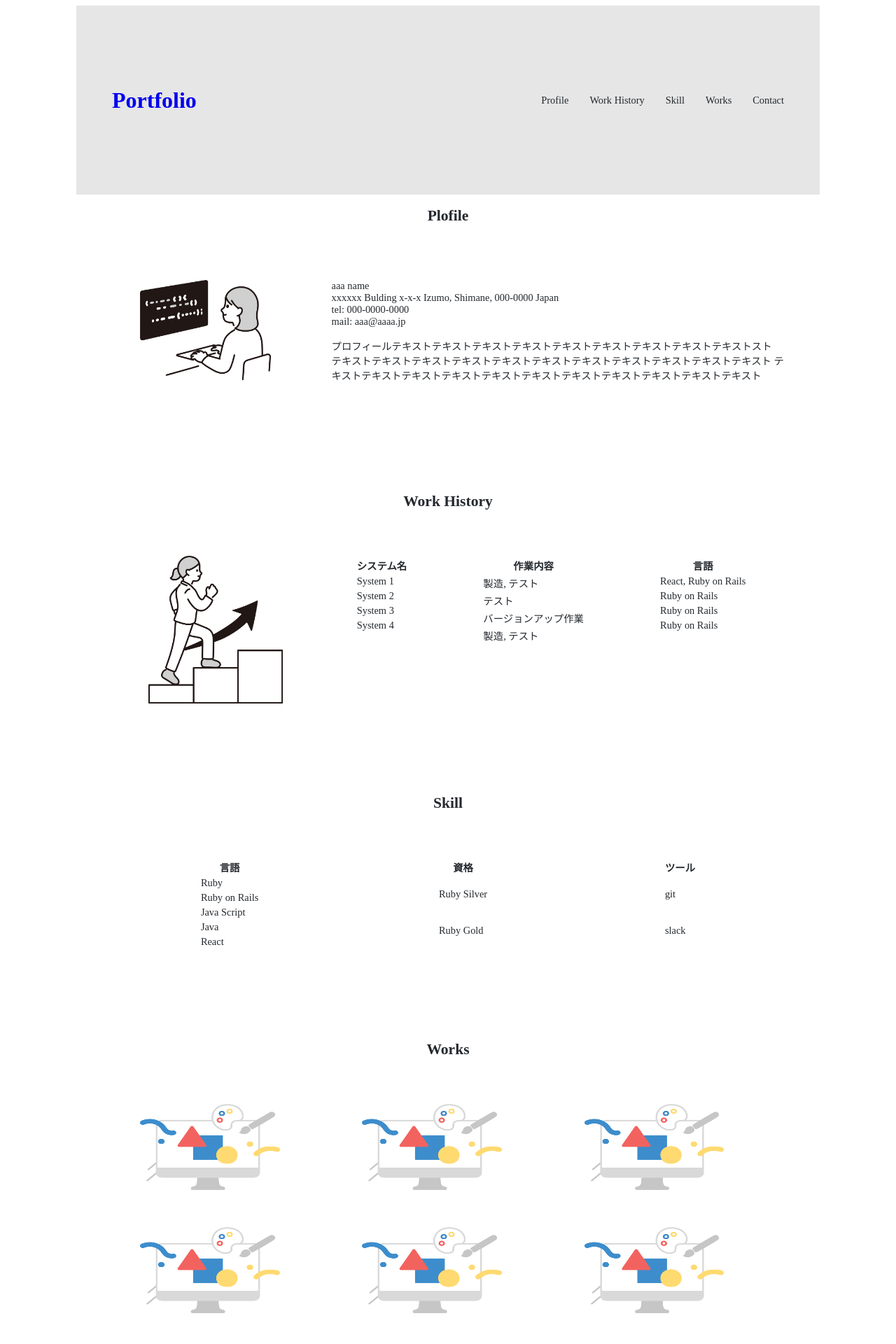
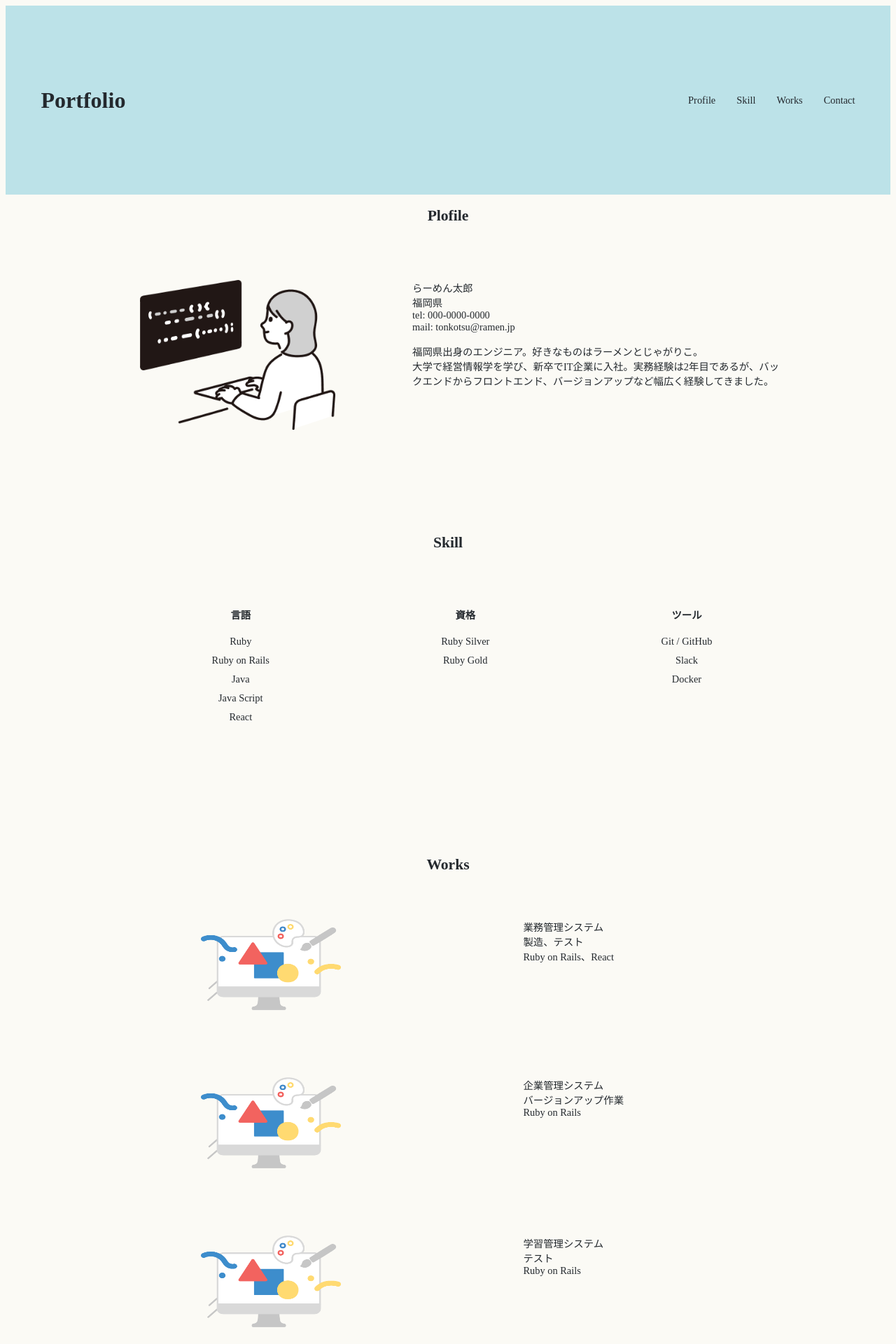
Before and after one commit to sjc-shimizu-m/port_folio, a Rails app: page / in a window 1280 px wide. Shown: the top 1920 px of the page at 70% size. Run offline with Rails 7, Linux system fonts and the light colour scheme; some libraries are stand-ins or nearby versions.

Commit message:
1015 修正

```diff
--- a/app/assets/stylesheets/style.css
+++ b/app/assets/stylesheets/style.css
@@ -6,10 +6,12 @@ html {
 
 body {
   color: #24292e;
+  background-color: #fbfaf5;
 }
 
 a {
   text-decoration: none;
+  color: #24292e;
 }
 
 li {
@@ -41,14 +43,14 @@ li {
 ヘッダー
 -------------------------------------------------*/
 #header {
-  max-width: 960px;
+  /* max-width: 960px; */
   display: flex;
   justify-content: space-between;
   align-items: center;
   height: 270px;
   margin: 0 auto;
   padding: 0 4%;
-  background-color: #e6e6e6;
+  background-color: #bce2e8;
 }
 
 #header ul {
@@ -89,13 +91,25 @@ Profile
 }
 
 /*---------------------------------------
-Work history
----------------------------------------*/
-
-
-/*---------------------------------------
 Skill
 ---------------------------------------*/
+#skill ul {
+  display: block;
+  justify-content: space-around;
+  flex-wrap: wrap;
+  margin-bottom: 50px;
+}
+
+#skill li:first-child {
+  font-weight: bold;
+  margin-bottom: 20px;
+}
+
+#skill li {
+  width: fit-content;
+  margin: auto;
+  margin-bottom: 10px;
+}
 
 
 /*---------------------------------------
@@ -103,7 +117,7 @@ Works
 ---------------------------------------*/
 #works ul {
   display: flex;
-  justify-content: space-between;
+  justify-content: space-around;
   flex-wrap: wrap;
   margin-bottom: 50px;
 }
@@ -148,10 +162,10 @@ Contact
 
 #contact .button input {
   width: 200px;
-  background-color: #24292e;
-  color: #fff;
+  background-color: #bce2e8;
+  color: #24292e;
   padding: 15px 0;
-  border: solid 1px #24292e;
+  border: solid 1px #bce2e8;
 }
 
 #contact .button input:hover {
@@ -163,8 +177,8 @@ Contact
 フッター
 ----------------------------------------*/
 #footer {
-  background-color: #24292e;
-  color: #fff;
+  background-color: #bce2e8;
+  color: #24292e;
   font-size: 0.5rem;
   padding: 10px 20px;
   text-align: center;
--- a/app/controllers/tops_controller.rb
+++ b/app/controllers/tops_controller.rb
@@ -1,8 +1,8 @@
 class TopsController < ApplicationController
   def index
-    @name = "aaa name"
-    @address = "xxxxxx Bulding x-x-x Izumo, Shimane, 000-0000 Japan"
+    @name = 'らーめん太郎'
+    @address = '福岡県'
     @tel = "000-0000-0000"
-    @email = "aaa@aaaa.jp"
+    @email = "tonkotsu@ramen.jp"
   end
 end
--- a/app/views/layouts/application.html.erb
+++ b/app/views/layouts/application.html.erb
@@ -7,7 +7,7 @@
     <%= csrf_meta_tags %>
     <%= csp_meta_tag %>
 
-    <%= stylesheet_link_tag "application", "data-turbo-track": "reload" %>
+    <%= stylesheet_link_tag "style.css", "data-turbo-track": "reload" %>
     <%= javascript_importmap_tags %>
   </head>
 
--- a/app/views/tops/_header.html.erb
+++ b/app/views/tops/_header.html.erb
@@ -5,10 +5,9 @@
   <nav>
     <ul>
       <li><a href="#profile">Profile</a></li>
-      <li><a href="#work_history">Work History</a></li>
       <li><a href="#skill">Skill</li>
       <li><a href="#works">Works</a></li>
-      <li><a href="contact">Contact</a></li>
+      <li><a href="#contact">Contact</a></li>
     </ul>
   </nav>
 </header>
--- a/app/views/tops/_profile.html.erb
+++ b/app/views/tops/_profile.html.erb
@@ -10,9 +10,8 @@
       <li>tel: <%= @tel %></li>
       <li>mail: <%= @email %></li>
       <p>
-        プロフィールテキストテキストテキストテキストテキストテキストテキストテキストテキストスト
-        テキストテキストテキストテキストテキストテキストテキストテキストテキストテキストテキスト
-        テキストテキストテキストテキストテキストテキストテキストテキストテキストテキストテキスト
+        福岡県出身のエンジニア。好きなものはラーメンとじゃがりこ。<br>
+        大学で経営情報学を学び、新卒でIT企業に入社。実務経験は2年目であるが、バックエンドからフロントエンド、バージョンアップなど幅広く経験してきました。
       </p>
     </ul>
   </div>
--- a/app/views/tops/_skill.html.erb
+++ b/app/views/tops/_skill.html.erb
@@ -1,60 +1,24 @@
 <section id="skill" class="wrapper">
   <h2 class="sec-title">Skill</h2>
   <div class="flex">
-    <table>
-      <thead>
-        <tr>
-          <th>言語</th>
-          <th></th>
-        </tr>
-      </thead>
-      <tbody>
-        <tr>
-          <td>Ruby</td>
-        </tr>
-        <tr>
-          <td>Ruby on Rails</td>
-        </tr>
-        <tr>
-          <td>Java Script</td>
-        </tr>
-        <tr>
-          <td>Java</td>
-        </tr>
-        <tr>
-          <td>React</td>
-        </tr>
-      </tbody>
-    </table>
-    <table>
-      <thead>
-        <tr>
-          <th>資格</th>
-        </tr>
-      </thead>
-      <tbody>
-        <tr>
-          <td>Ruby Silver</td>
-        </tr>
-        <tr>
-          <td>Ruby Gold</td>
-        </tr>
-      </tbody>
-    </table>
-    <table>
-      <thead>
-        <tr>
-          <th>ツール</th>
-        </tr>
-      </thead>
-      <tbody>
-        <tr>
-          <td>git</td>
-        </tr>
-        <tr>
-          <td>slack</td>
-        </tr>
-      </tbody>
-    </table>
+    <ul>
+      <li>言語</li>
+      <li>Ruby<li>
+      <li>Ruby on Rails</li>
+      <li>Java</li>
+      <li>Java Script</li>
+      <li>React</li>
+    </ul>
+    <ul>
+      <li>資格</li>
+      <li>Ruby Silver<li>
+      <li>Ruby Gold</li>
+    </ul>
+    <ul>
+      <li>ツール</li>
+      <li>Git / GitHub<li>
+      <li>Slack</li>
+      <li>Docker</li>
+    </ul>
   </div>
 </section>
--- a/app/views/tops/_work_history.html.erb
+++ /dev/null
@@ -1,75 +0,0 @@
-<section id="work_history" class="wrapper">
-  <h2 class="sec-title">Work History</h2>
-  <div class="flex">
-    <%= image_tag 'step.png', width: '20%', height: '20%' %>
-    <div>
-      <table>
-        <thead>
-          <tr>
-            <th>システム名</th>
-          </tr>
-        </thead>
-        <tbody>
-          <tr>
-            <td>System 1</td>
-          </tr>
-          <tr>
-            <td>System 2</td>
-          </tr>
-          <tr>
-            <td>System 3</td>
-          </tr>
-          <tr>
-            <td>System 4</td>
-          </tr>
-        </tbody>
-      </table>
-    </div>
-    <div>
-      <table>
-        <thead>
-          <tr>
-            <th>作業内容</th>
-          </tr>
-        </thead>
-        <tbody>
-          <tr>
-            <td>製造, テスト</td>
-          </tr>
-          <tr>
-            <td>テスト</td>
-          </tr>
-          <tr>
-            <td>バージョンアップ作業</td>
-          </tr>
-          <tr>
-            <td>製造, テスト</td>
-          </tr>
-        </tbody>
-      </table>
-    </div>
-    <div>
-      <table>
-        <thead>
-          <tr>
-            <th>言語</th>
-          </tr>
-        </thead>
-        <tbody>
-          <tr>
-            <td>React, Ruby on Rails</td>
-          </tr>
-          <tr>
-            <td>Ruby on Rails</td>
-          </tr>
-          <tr>
-            <td>Ruby on Rails</td>
-          </tr>
-          <tr>
-            <td>Ruby on Rails</td>
-          </tr>
-        </tbody>
-      </table>
-    </div>
-  </div>
-</section>
--- a/app/views/tops/_works.html.erb
+++ b/app/views/tops/_works.html.erb
@@ -1,11 +1,35 @@
 <section id="works" class="wrapper">
   <h2 class="sec-title">Works</h2>
   <ul>
-    <li><%=image_tag 'design.png', width: '70%', height: '80%' %></li>
-    <li><%=image_tag 'design.png', width: '70%', height: '80%' %></li>
-    <li><%=image_tag 'design.png', width: '70%', height: '80%' %></li>
-    <li><%=image_tag 'design.png', width: '70%', height: '80%' %></li>
-    <li><%=image_tag 'design.png', width: '70%', height: '80%' %></li>
-    <li><%=image_tag 'design.png', width: '70%', height: '80%' %></li>
+    <li><%=image_tag 'design.png', width: '70%', height: '85%' %></li>
+    <li>
+      <%= link_to("業務管理システム", "https://www.google.co.jp/")%><br>
+      製造、テスト<br>
+      Ruby on Rails、React
+    </li>
+  </ul>
+  <ul>
+    <li><%=image_tag 'design.png', width: '70%', height: '85%' %></li>
+    <li>
+      <%= link_to("企業管理システム", "https://www.google.co.jp/")%><br>
+      バージョンアップ作業<br>
+      Ruby on Rails
+    </li>
+  </ul>
+  <ul>
+    <li><%=image_tag 'design.png', width: '70%', height: '85%' %></li>
+    <li>
+      <%= link_to("学習管理システム", "https://www.google.co.jp/")%><br>
+      テスト<br>
+      Ruby on Rails
+    </li>
+  </ul>
+  <ul>
+    <li><%=image_tag 'design.png', width: '70%', height: '85%' %></li>
+    <li>
+      <%= link_to("予約管理システム", "https://www.google.co.jp/")%><br>
+      製造、テスト<br>
+      Ruby on Rails
+    </li>
   </ul>
 </section>
--- a/app/views/tops/index.html.erb
+++ b/app/views/tops/index.html.erb
@@ -1,7 +1,6 @@
 <div id="mainvisual">
 </div>
 <%= render 'profile' %>
-<%= render 'work_history' %>
 <%= render 'skill' %>
 <%= render 'works' %>
 <section id="contact" class="wrapper">
```
